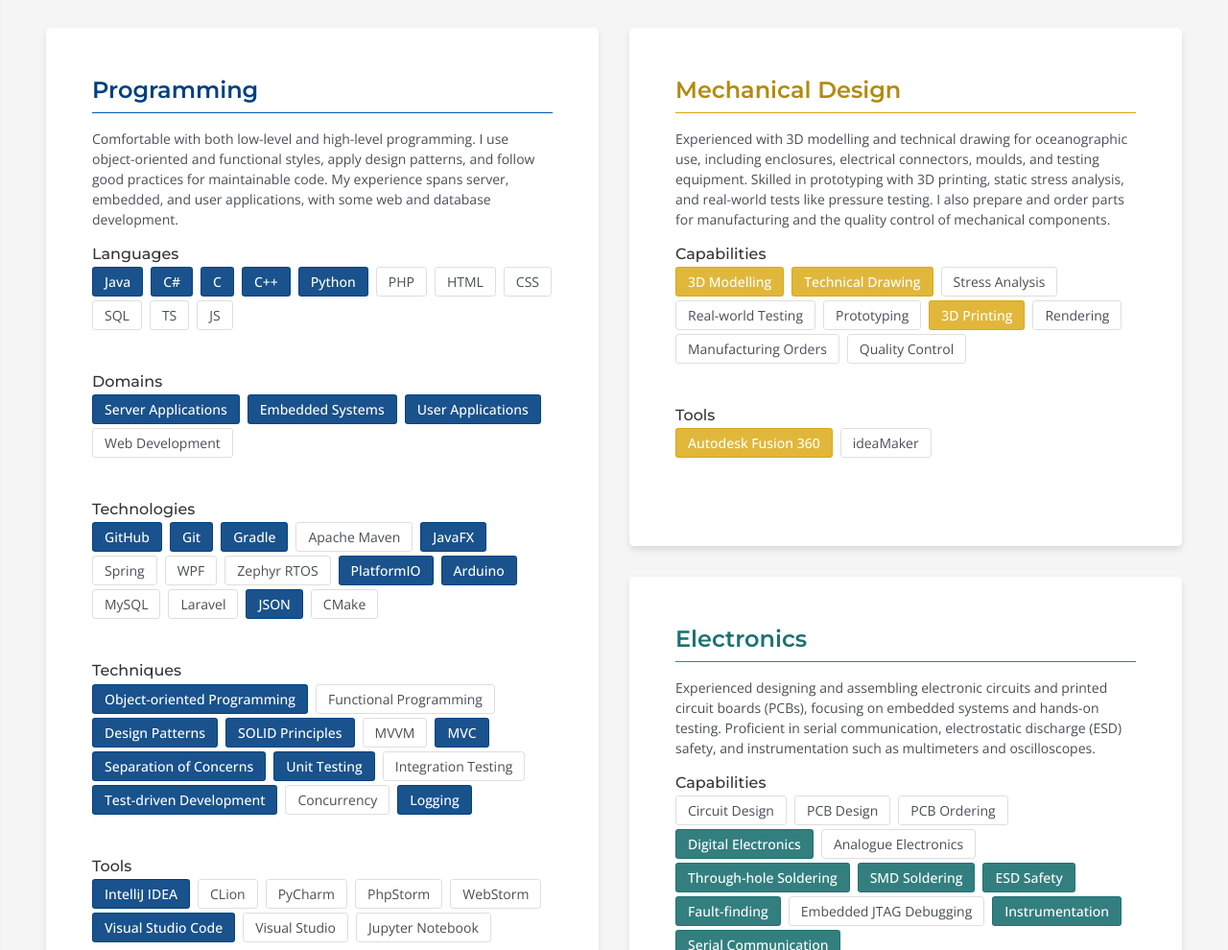
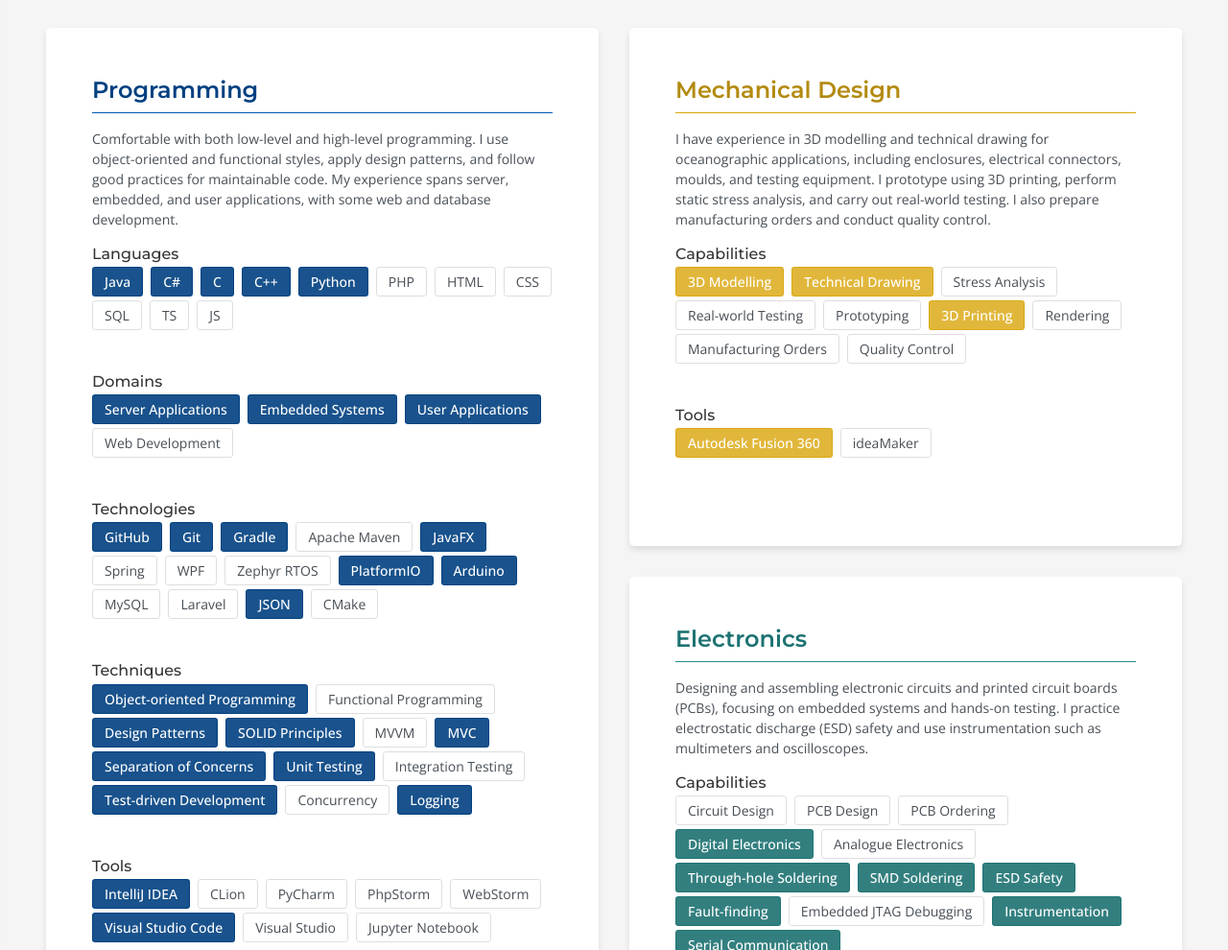
Before and after one commit to borrelunde/portfolio, a website built with Vite: page index.html in a window 1280 px wide. Shown: the part 1503-2493 px from the top of the page at 96% size. Built offline with nearby package versions, Linux system fonts and the light colour scheme.

Commit message:
fix(skills): simplify descriptions for Mechanical Design and Electronics sections

```diff
--- a/index.html
+++ b/index.html
@@ -175,10 +175,10 @@
                 <div class="skills__card">
                     <h3 class="skills__card-title">Mechanical Design</h3>
                     <p class="skills__description">
-                        Experienced with 3D modelling and technical drawing for oceanographic use, including enclosures,
-                        electrical connectors, moulds, and testing equipment. Skilled in prototyping with 3D printing,
-                        static stress analysis, and real-world tests like pressure testing. I also prepare and order
-                        parts for manufacturing and the quality control of mechanical components.
+                        I have experience in 3D modelling and technical drawing for oceanographic applications,
+                        including enclosures, electrical connectors, moulds, and testing equipment. I prototype using 3D
+                        printing, perform static stress analysis, and carry out real-world testing. I also prepare
+                        manufacturing orders and conduct quality control.
                     </p>
 
                     <div class="skills__group">
@@ -208,10 +208,11 @@
                 <!-- Electronics Skills -->
                 <div class="skills__card">
                     <h3 class="skills__card-title">Electronics</h3>
-                    <p class="skills__description">Experienced designing and assembling electronic circuits and printed
-                        circuit boards (PCBs), focusing on embedded systems and hands-on testing. Proficient in serial
-                        communication, electrostatic discharge (ESD) safety, and instrumentation such as multimeters and
-                        oscilloscopes.</p>
+                    <p class="skills__description">
+                        Designing and assembling electronic circuits and printed circuit boards (PCBs), focusing on
+                        embedded systems and hands-on testing. I practice electrostatic discharge (ESD) safety and use
+                        instrumentation such as multimeters and oscilloscopes.
+                    </p>
 
                     <div class="skills__group">
                         <h4 class="skills__group-title">Capabilities</h4>
```
